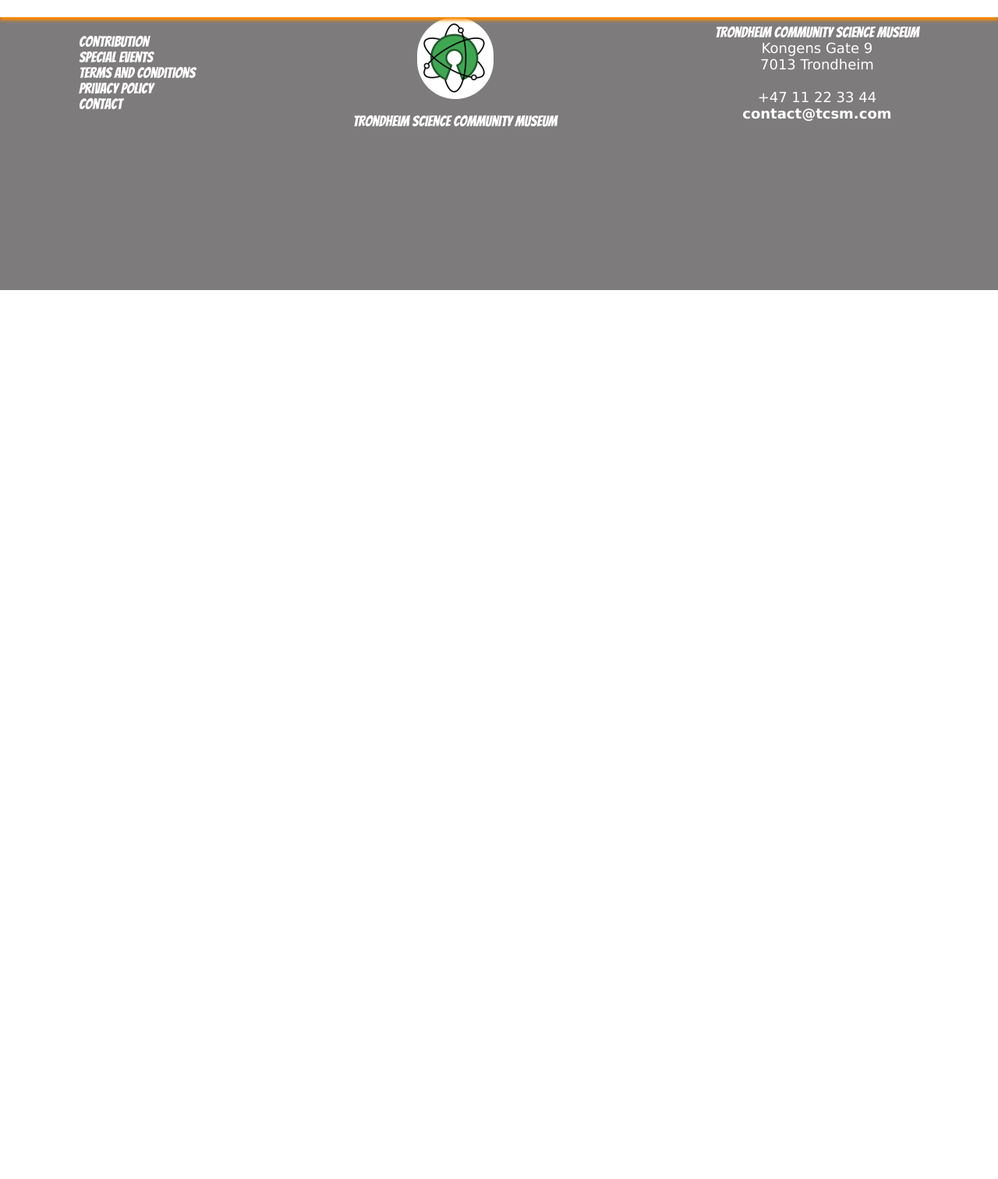
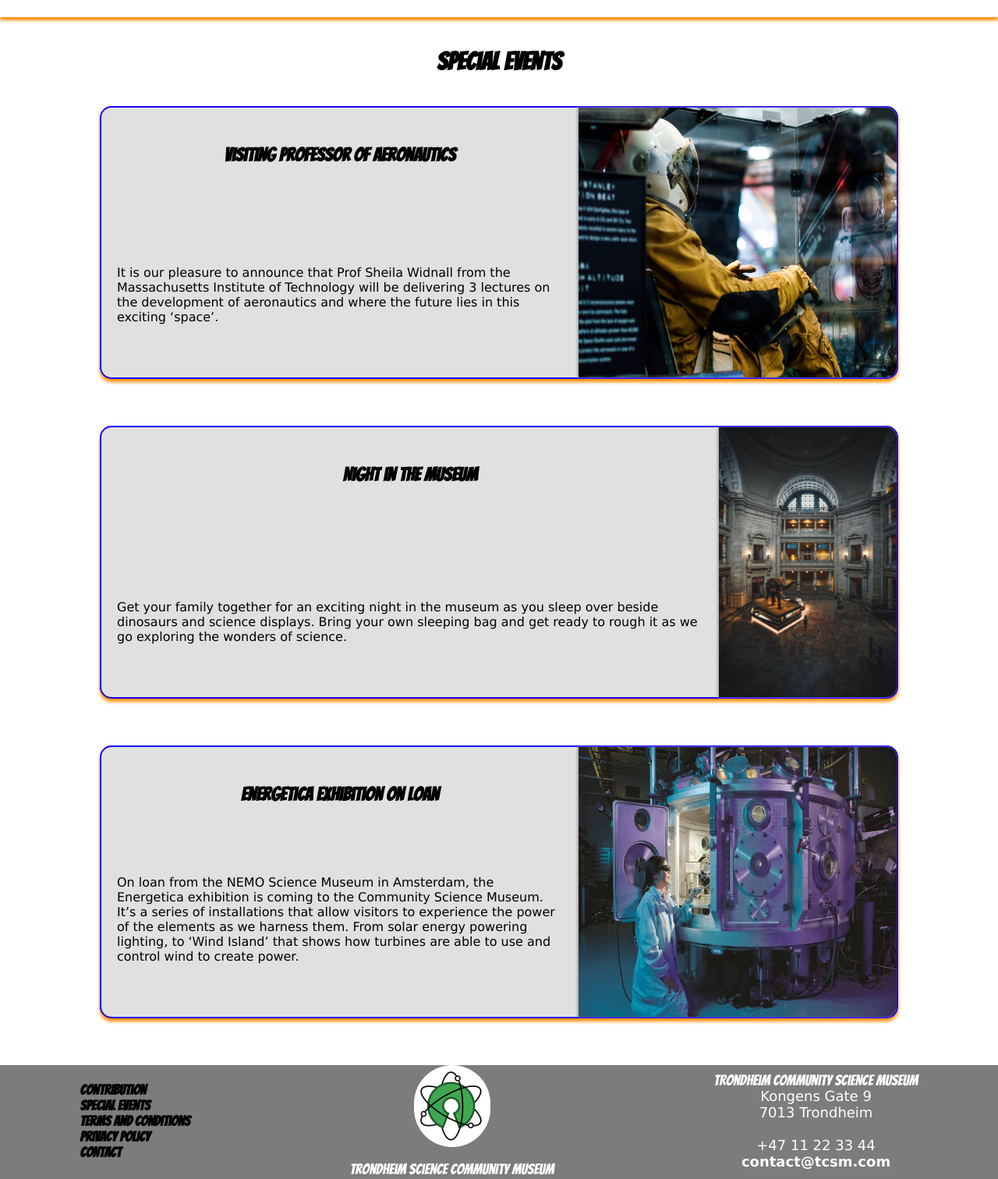
Before and after one commit to myrset/semester-project, a plain HTML site: page events.html in a window 1280 px wide. Shown: the part 163-1675 px from the top of the page at 78% size. Before the commit the page ends 800 px from the top, so only its background shows below. Drawn offline with Linux system fonts and the light colour scheme.

Commit message:
Updated footerlinks

```diff
--- a/CSS/stylesheet.css
+++ b/CSS/stylesheet.css
@@ -463,6 +463,7 @@
         font-family: bangers;
         color:#fff;
         font-size: 19px;
+        text-decoration: none;
     }
 
     .footer-image {
--- a/events.html
+++ b/events.html
@@ -57,7 +57,7 @@
             <a href="index.html"
               ><img
                 src="Images/open-science-735787.jpg"
-                alt=""
+                alt="This is an image of an Atom since we're a science museum"
                 class="nav-logo"
             /></a>
           </li>
@@ -69,18 +69,66 @@
         </ul>
       </nav>
     </header>
-    <main></main>
+    <main class="exhibitions-container">
+      <h1>Special events</h1>
+      <section class="color-container evo-container">
+        <div class="evo-wrapper">
+          <h2>Visiting Professor of Aeronautics</h2>
+          <p>
+            It is our pleasure to announce that Prof Sheila Widnall from the
+            Massachusetts Institute of Technology will be delivering 3 lectures
+            on the development of aeronautics and where the future lies in this
+            exciting ‘space’.
+          </p>
+        </div>
+        <img src="Images/andrew-ruiz-348421.jpg" alt="" class="evo-picturer" />
+      </section>
+      <section class="color-container evo-container">
+        <div class="evo-wrapper">
+          <h2>Night in the Museum</h2>
+          <p>
+            Get your family together for an exciting night in the museum as you
+            sleep over beside dinosaurs and science displays. Bring your own
+            sleeping bag and get ready to rough it as we go exploring the
+            wonders of science.
+          </p>
+        </div>
+        <img
+          src="Images/roberto-nickson-396152.jpg"
+          alt=""
+          class="evo-picturer"
+        />
+      </section>
+      <section class="color-container evo-container">
+        <div class="evo-wrapper">
+          <h2>Energetica Exhibition on Loan</h2>
+          <p>
+            On loan from the NEMO Science Museum in Amsterdam, the Energetica
+            exhibition is coming to the Community Science Museum. It’s a series
+            of installations that allow visitors to experience the power of the
+            elements as we harness them. From solar energy powering lighting, to
+            ‘Wind Island’ that shows how turbines are able to use and control
+            wind to create power.
+          </p>
+        </div>
+        <img
+          src="Images/scientific-2040795_1280.jpg"
+          alt=""
+          class="evo-picturer"
+        />
+      </section>
+    </main>
   </body>
 
   <footer>
     <div class="footer-blocks">
       <div>
         <ul class="footer-links">
-          <li><a href="contribution.html"></a>Contribution</li>
-          <li><a href=""></a>Special events</li>
-          <li><a href="document.html"></a>Terms and conditions</li>
-          <li><a href="privacy.html"></a>Privacy policy</li>
-          <li><a href="contact.html"></a>Contact</li>
+          <li><a href="contribution.html">Contribution</a></li>
+          <li><a href="events.html">Special events</a></li>
+          <li><a href="document.html">Terms and conditions</a></li>
+          <li><a href="privacy.html">Privacy policy</a></li>
+          <li><a href="contact.html">Contact</a></li>
         </ul>
       </div>
       <div class="footer-image">
```
Also changed, not shown: contact.html (+12 -9 lines), contribution.html (+5 -5 lines), document.html (+1 -1 lines), exhibitions.html (+5 -5 lines), explore.html (+5 -5 lines), index.html (+7 -7 lines), privacy.html (+5 -5 lines).
